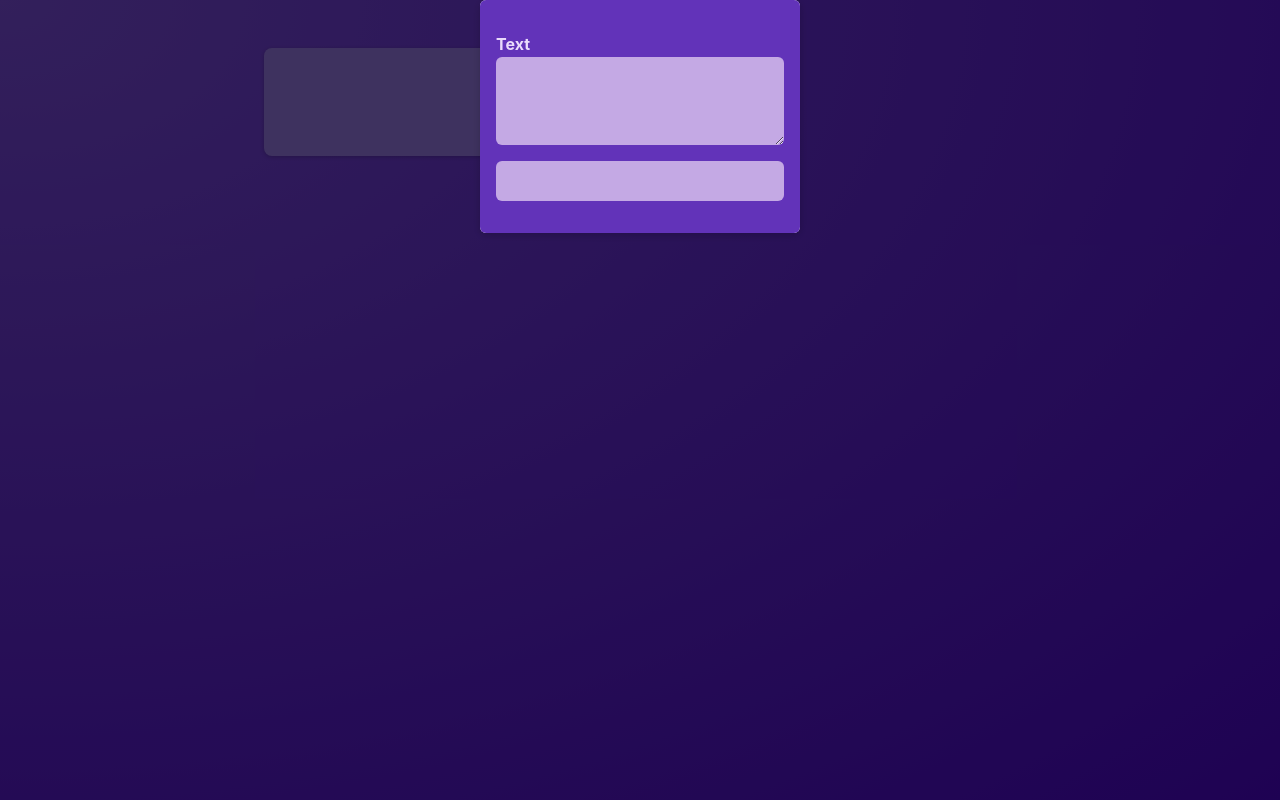
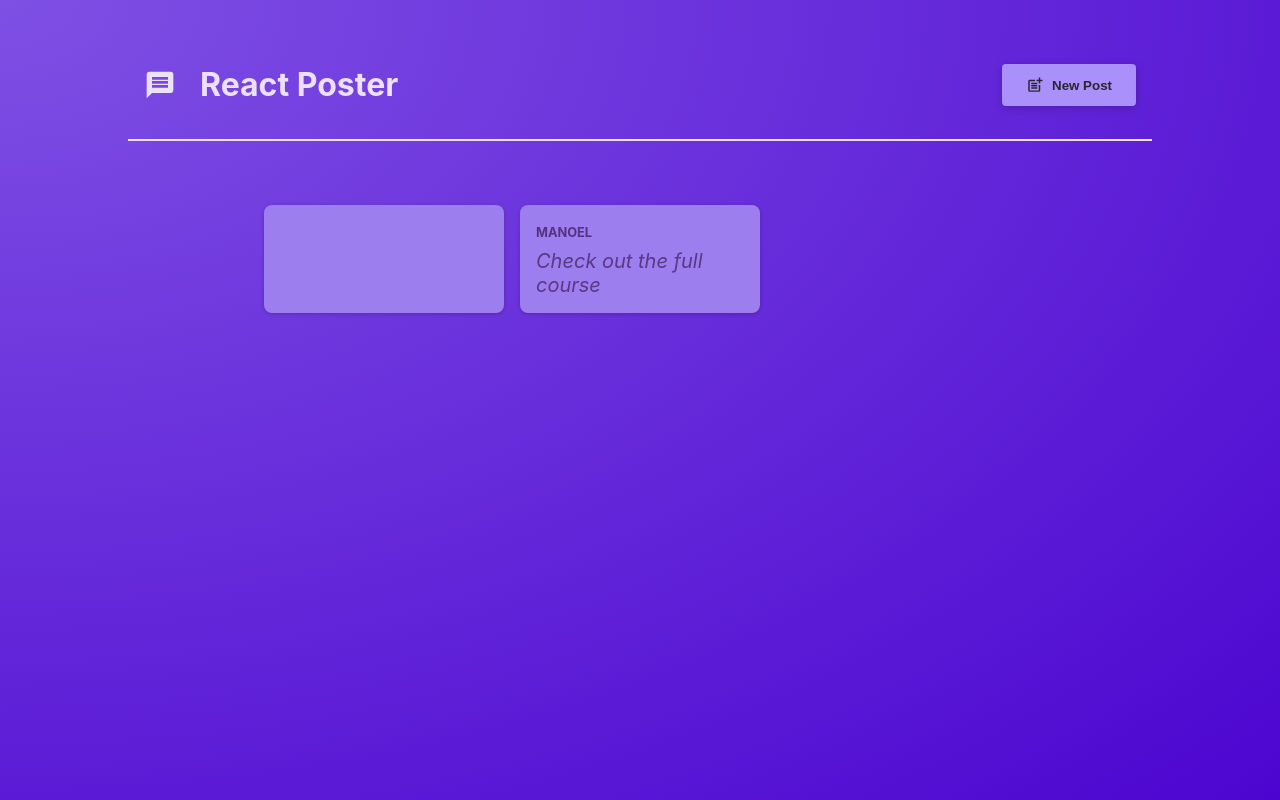
Before and after one commit to manoelsslima/rtcg-react-crash-course, a React (Vite) app: page / in a window 1280 px wide. Built offline with nearby package versions, Linux system fonts and the light colour scheme.

Commit message:
feat: adding shared header & more state management

```diff
--- a/package.json
+++ b/package.json
@@ -10,12 +10,13 @@
   },
   "dependencies": {
     "react": "^18.2.0",
-    "react-dom": "^18.2.0"
+    "react-dom": "^18.2.0",
+    "react-icons": "^5.5.0"
   },
   "devDependencies": {
     "@types/react": "^18.0.17",
     "@types/react-dom": "^18.0.6",
     "@vitejs/plugin-react": "^2.1.0",
-    "vite": "^3.1.0"
+    "vite": "6.3.4"
   }
 }
--- a/src/App.jsx
+++ b/src/App.jsx
@@ -1,13 +1,28 @@
 import PostList from "./components/PostsList";
+import MainHeader from "./components/MainHeader.jsx";
+import {useState} from "react";
 
 // const list = [{nome:"manoel", texto:"React.js é legal"}, {nome:"Maximilian", texto:"Confira o novo curso"}];
 
 function App() {
-  return (
-    <main>
-      <PostList />
-    </main>
-  );
+    const [modalIsVisible, setModalIsVisible] = useState(false);
+
+    function hideModalHandler() {
+        setModalIsVisible(false);
+    }
+
+    function showModalHandler() {
+        setModalIsVisible(true);
+    }
+
+    return (
+        <>
+            <MainHeader onCreatePost={showModalHandler} />
+            <main>
+                <PostList isPosting={modalIsVisible} onStopPosting={hideModalHandler}/>
+            </main>
+        </>
+    );
 }
 
 export default App;
--- /dev/null
+++ b/src/components/MainHeader.jsx
@@ -0,0 +1,23 @@
+import { MdPostAdd, MdMessage } from 'react-icons/md';
+
+import classes from './MainHeader.module.css';
+
+function MainHeader({ onCreatePost }) {
+
+    return (
+        <header className={classes.header}>
+            <h1 className={classes.logo}>
+                <MdMessage />
+                React Poster
+            </h1>
+            <p>
+                <button className={classes.button} onClick={onCreatePost}>
+                    <MdPostAdd size={18} />
+                    New Post
+                </button>
+            </p>
+        </header>
+    );
+}
+
+export default MainHeader;
--- /dev/null
+++ b/src/components/MainHeader.module.css
@@ -0,0 +1,36 @@
+.header {
+    /* padding: 2rem 10%; */
+    margin: 2rem 10%;
+    padding: 1rem;
+    text-align: center;
+    display: flex;
+    justify-content: space-between;
+    align-items: center;
+    border-bottom: 2px solid #ece1fa;
+}
+
+.logo {
+    font-size: 2rem;
+    display: flex;
+    gap: 1.5rem;
+    align-items: center;
+    color: #ece1fa;
+}
+
+.button {
+    display: inline-flex;
+    align-items: center;
+    gap: 0.5rem;
+    padding: 0.75rem 1.5rem;
+    background-color: #a990fb;
+    color: #2a2630;
+    border: none;
+    border-radius: 4px;
+    box-shadow: 0 2px 8px rgba(0, 0, 0, 0.2);
+    cursor: pointer;
+    font-weight: bold;
+}
+
+.button:hover {
+    background-color: #8c6cf7;
+}
--- a/src/components/PostsList.jsx
+++ b/src/components/PostsList.jsx
@@ -4,11 +4,10 @@
 import {useState} from "react";
 import Modal from "./Modal";
 
-function PostList() {
+function PostList(props) {
 
     const [enteredBody, setEnteredBody] = useState('');
     const [enteredAuthor, setEnteredAuthor] = useState('');
-    const [modalIsVisible, setModalIsVisible] = useState(true);
 
     function bodyChangeHandler(event) {
         setEnteredBody(event.target.value);
@@ -18,16 +17,12 @@
         setEnteredAuthor(event.target.value);
     }
 
-    function hideModalHandler() {
-        setModalIsVisible(false);
-    }
-
     return (
         <>
-            {modalIsVisible === true ?
-                <Modal onClose={hideModalHandler}> {/* NewPost component will be received as a props.children on Modal component*/}
+            {props.isPosting === true ?
+                <Modal onClose={props.onStopPosting}> {/* NewPost component will be received as a props.children on Modal component*/}
                     <NewPost onBodyChange={bodyChangeHandler} onAuthorChange={authorChangeHandler}/>
-                </Modal> : null // or false
+                </Modal> : false // or false
             }
             <ul className={classes.posts}>
                 <Post author={enteredAuthor} body={enteredBody} />
```
Also changed, not shown: 1 other file (tests, documents, lock files or other folders).
